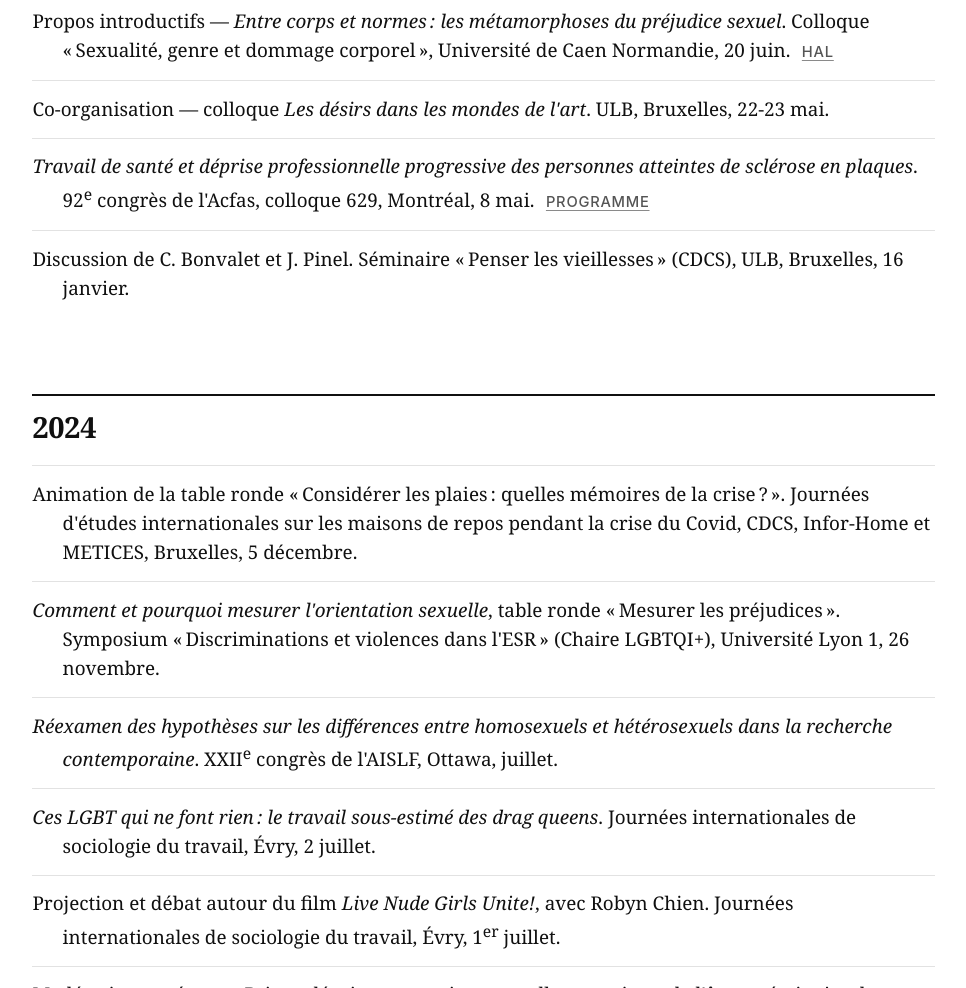
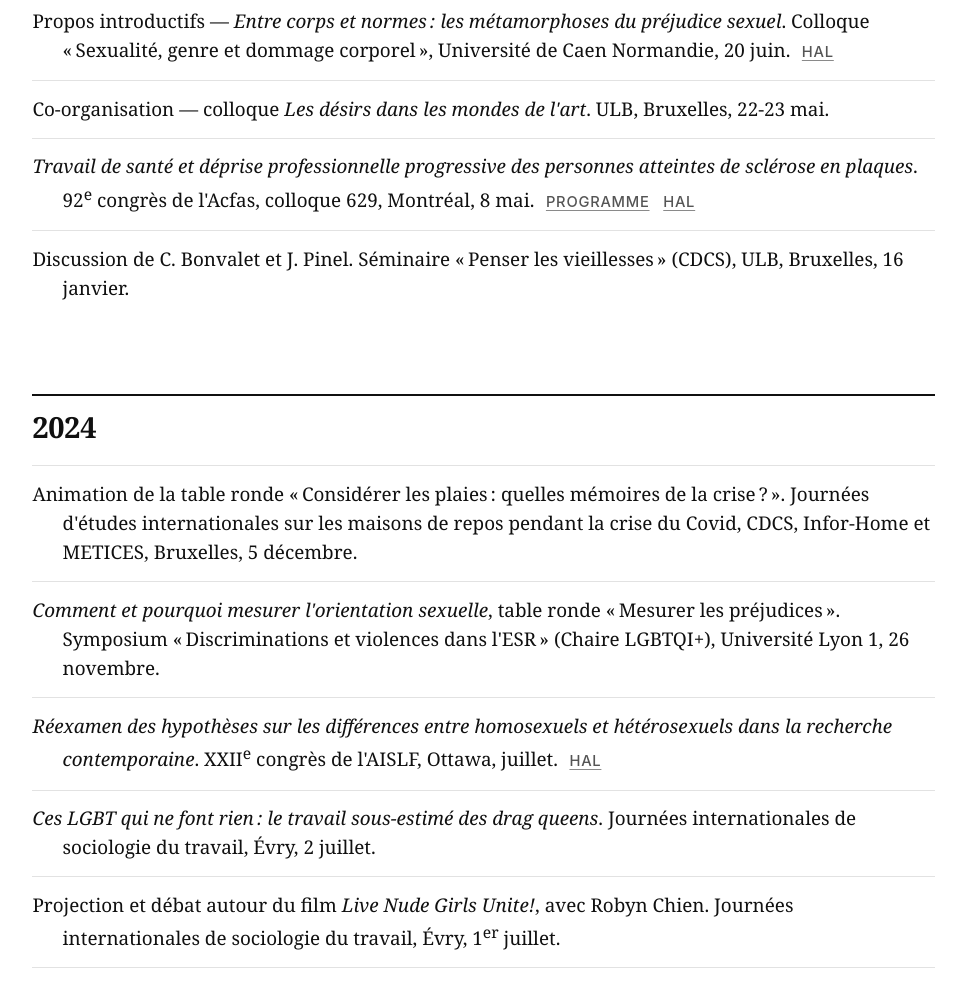
Before and after one commit to pierrebrasseur/pierrebrasseur.github.io, a plain HTML site: page communications.html in a window 1280 px wide. Shown: the part 2280-3268 px from the top of the page, without its empty margins (294-1260 px from the left). Drawn offline with Linux system fonts and the light colour scheme.

Commit message:
Communications : liens vers les notices HAL redéposées (Acfas 2025 : hal-05875514 ; Ottawa 2024 : hal-05875517)

```diff
--- a/communications.html
+++ b/communications.html
@@ -107,7 +107,7 @@
     <li>Intervention magistrale — <em>Comprendre le déni face aux violences sexuelles subies par les enfants en situation de handicap</em>. Colloque médico-social de la CNAPE «&#8239;Violences sexuelles envers les enfants handicapés&#8239;: voir, écouter et agir, enfin&#8239;», Espace Reuilly, Paris, 11 juin. <a class="src" href="https://www.cnape.fr/documents/actes-du-colloque-medico-social-11-et-12-juin-2025/">actes</a> <a class="src" href="https://hal.science/hal-05867552">HAL</a></li>
     <li>Propos introductifs — <em>Entre corps et normes&#8239;: les métamorphoses du préjudice sexuel</em>. Colloque «&#8239;Sexualité, genre et dommage corporel&#8239;», Université de Caen Normandie, 20 juin. <a class="src" href="https://hal.science/hal-05867555">HAL</a></li>
     <li>Co-organisation — colloque <em>Les désirs dans les mondes de l'art</em>. ULB, Bruxelles, 22-23 mai.</li>
-    <li><em>Travail de santé et déprise professionnelle progressive des personnes atteintes de sclérose en plaques</em>. 92<sup>e</sup> congrès de l'Acfas, colloque 629, Montréal, 8 mai. <a class="src" href="https://www.acfas.ca/archives/evenements/congres/activites/88832">programme</a></li>
+    <li><em>Travail de santé et déprise professionnelle progressive des personnes atteintes de sclérose en plaques</em>. 92<sup>e</sup> congrès de l'Acfas, colloque 629, Montréal, 8 mai. <a class="src" href="https://www.acfas.ca/archives/evenements/congres/activites/88832">programme</a> <a class="src" href="https://hal.science/hal-05875514">HAL</a></li>
     <li>Discussion de C. Bonvalet et J. Pinel. Séminaire «&#8239;Penser les vieillesses&#8239;» (CDCS), ULB, Bruxelles, 16 janvier.</li>
   </ul>
 
@@ -115,7 +115,7 @@
   <ul class="biblio">
     <li>Animation de la table ronde «&#8239;Considérer les plaies&#8239;: quelles mémoires de la crise&#8239;?&#8239;». Journées d'études internationales sur les maisons de repos pendant la crise du Covid, CDCS, Infor-Home et METICES, Bruxelles, 5 décembre.</li>
     <li><em>Comment et pourquoi mesurer l'orientation sexuelle</em>, table ronde «&#8239;Mesurer les préjudices&#8239;». Symposium «&#8239;Discriminations et violences dans l'ESR&#8239;» (Chaire LGBTQI+), Université Lyon&nbsp;1, 26 novembre.</li>
-    <li><em>Réexamen des hypothèses sur les différences entre homosexuels et hétérosexuels dans la recherche contemporaine</em>. XXII<sup>e</sup> congrès de l'AISLF, Ottawa, juillet.</li>
+    <li><em>Réexamen des hypothèses sur les différences entre homosexuels et hétérosexuels dans la recherche contemporaine</em>. XXII<sup>e</sup> congrès de l'AISLF, Ottawa, juillet. <a class="src" href="https://hal.science/hal-05875517">HAL</a></li>
     <li><em>Ces LGBT qui ne font rien&#8239;: le travail sous-estimé des drag queens</em>. Journées internationales de sociologie du travail, Évry, 2 juillet.</li>
     <li>Projection et débat autour du film <em>Live Nude Girls Unite!</em>, avec Robyn Chien. Journées internationales de sociologie du travail, Évry, 1<sup>er</sup> juillet.</li>
     <li>Modération — séance «&#8239;Prises, déprises et reprises sexuelles au prisme de l'âge&#8239;», séminaire de l'Observatoire du sida et des sexualités, ULB, Bruxelles, 14 mai.</li>
```
